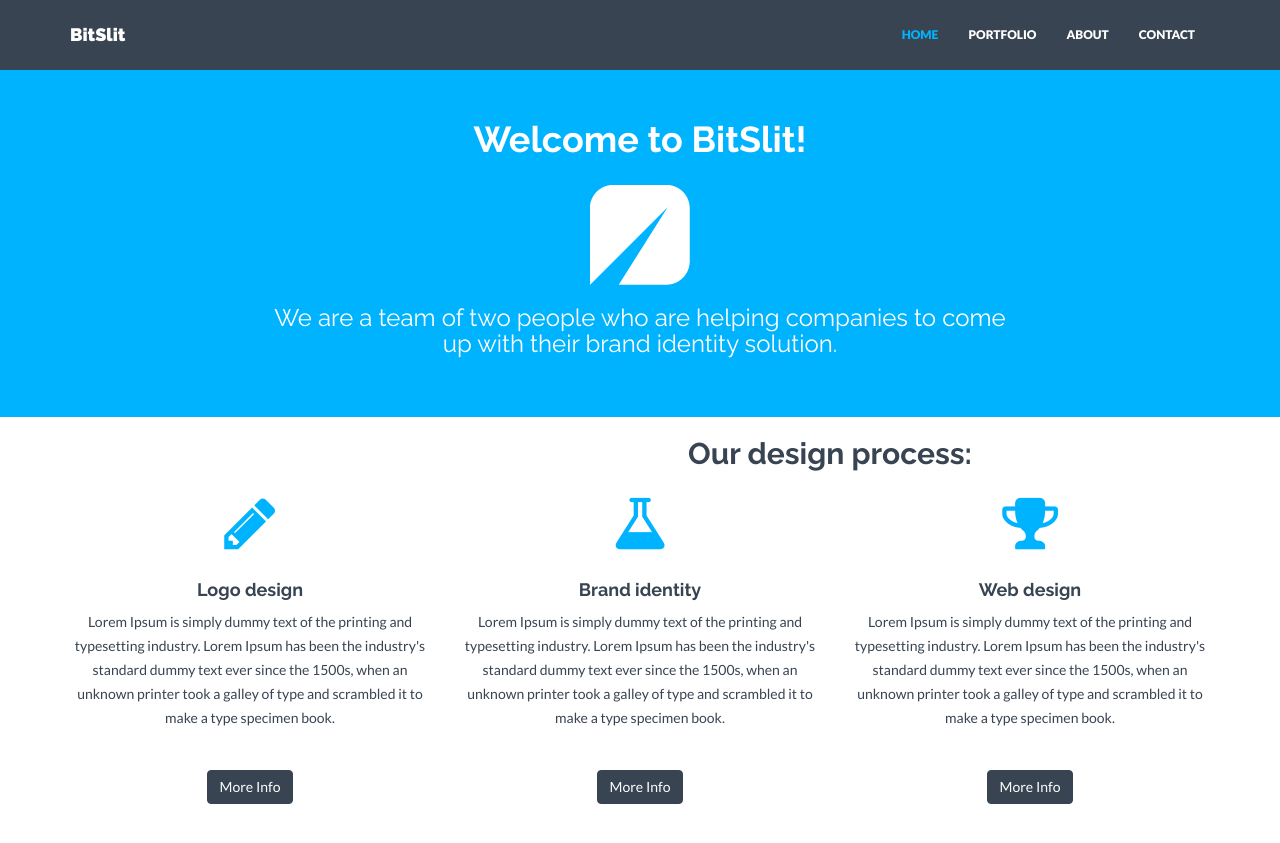
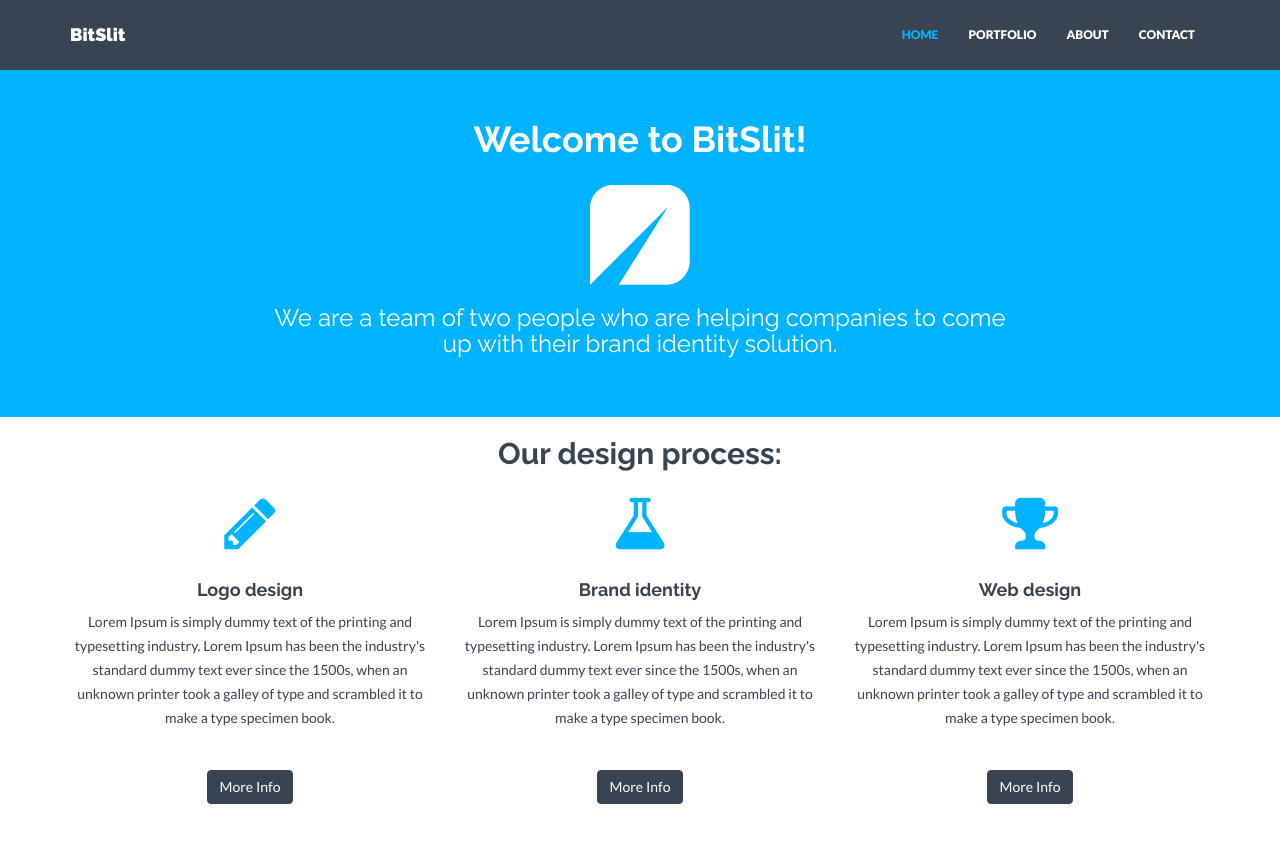
Before and after one commit to bitslit/portfolio, a Jekyll site: the page built from index.html, in a window 1280 px wide and 900 px high. Shown: the top 843 px of the window. Built offline with Jekyll 4.4.1, drawn with Linux system fonts in a browser that asks for light colours; nearby versions of some CDN libraries.

Commit message:
Update index.html

```diff
--- a/index.html
+++ b/index.html
@@ -6,7 +6,7 @@
 
 <div class="container">
         <div class="centered">
-            <div class="col-lg-8 col-lg-offset-4">
+            <div class="col-lg-8 col-lg-offset-2">
                 <h2>Our design process:</h2>
             </div>
     </div>
```
